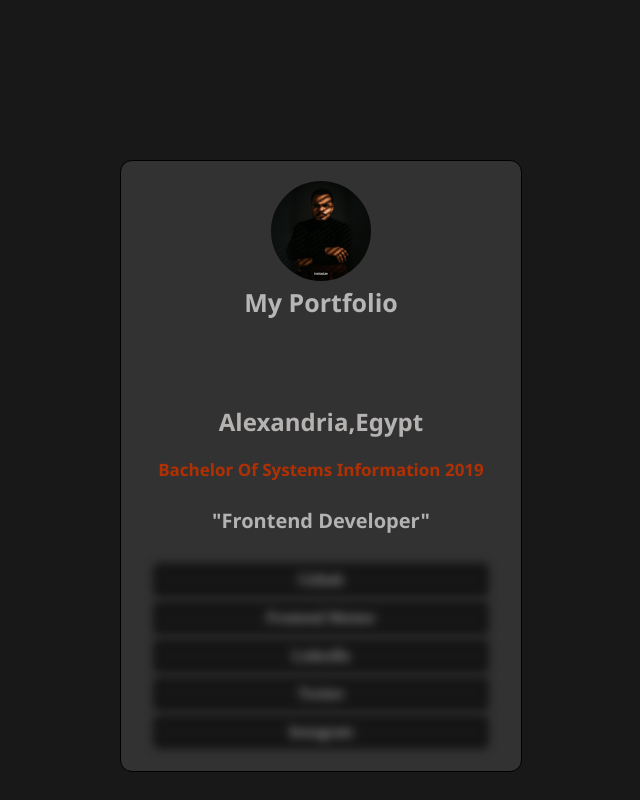
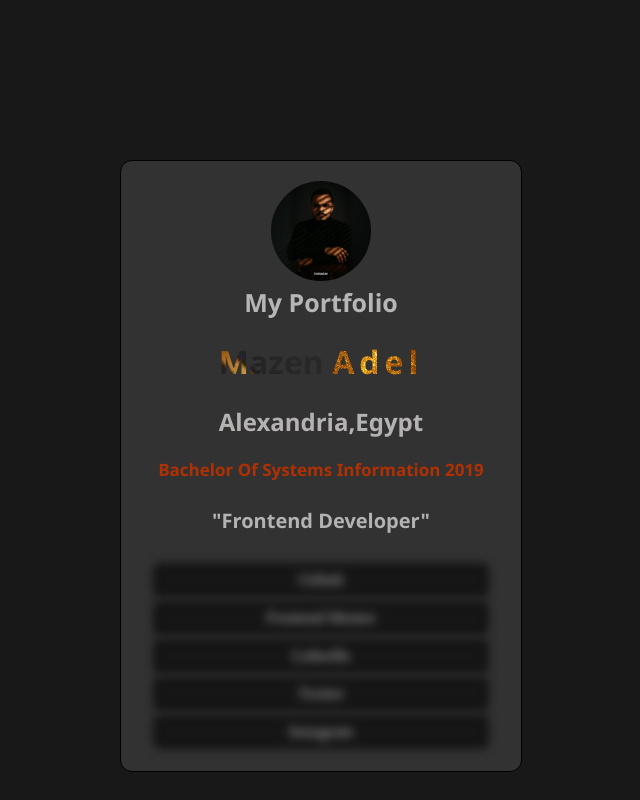
Before and after one commit to mazen-Adel/enter, a plain HTML site: page index.html in a window 1280 px wide. Shown: the whole page, without its empty margins (328-968 px from the left). Drawn offline with Linux system fonts and the light colour scheme; the site is published under a folder, as on GitHub Pages, so addresses that start at the root find nothing.

Commit message:
edit file

```diff
--- a/style.css
+++ b/style.css
@@ -53,7 +53,7 @@ body {
 
 span {
     color: transparent;
-    background-image: url(/back4.jpg);
+    background-image: url(back4.jpg);
     background-size: cover;
     background-clip: text;
     letter-spacing: 5px;
@@ -72,7 +72,7 @@ span {
 
 h1 {
     color: transparent;
-    background-image: url(/back3.jpeg);
+    background-image: url(back3.jpeg);
     background-size: cover;
     background-clip: text;
     font-family: 'Segoe UI', Tahoma, Geneva, Verdana, sans-serif;
```
